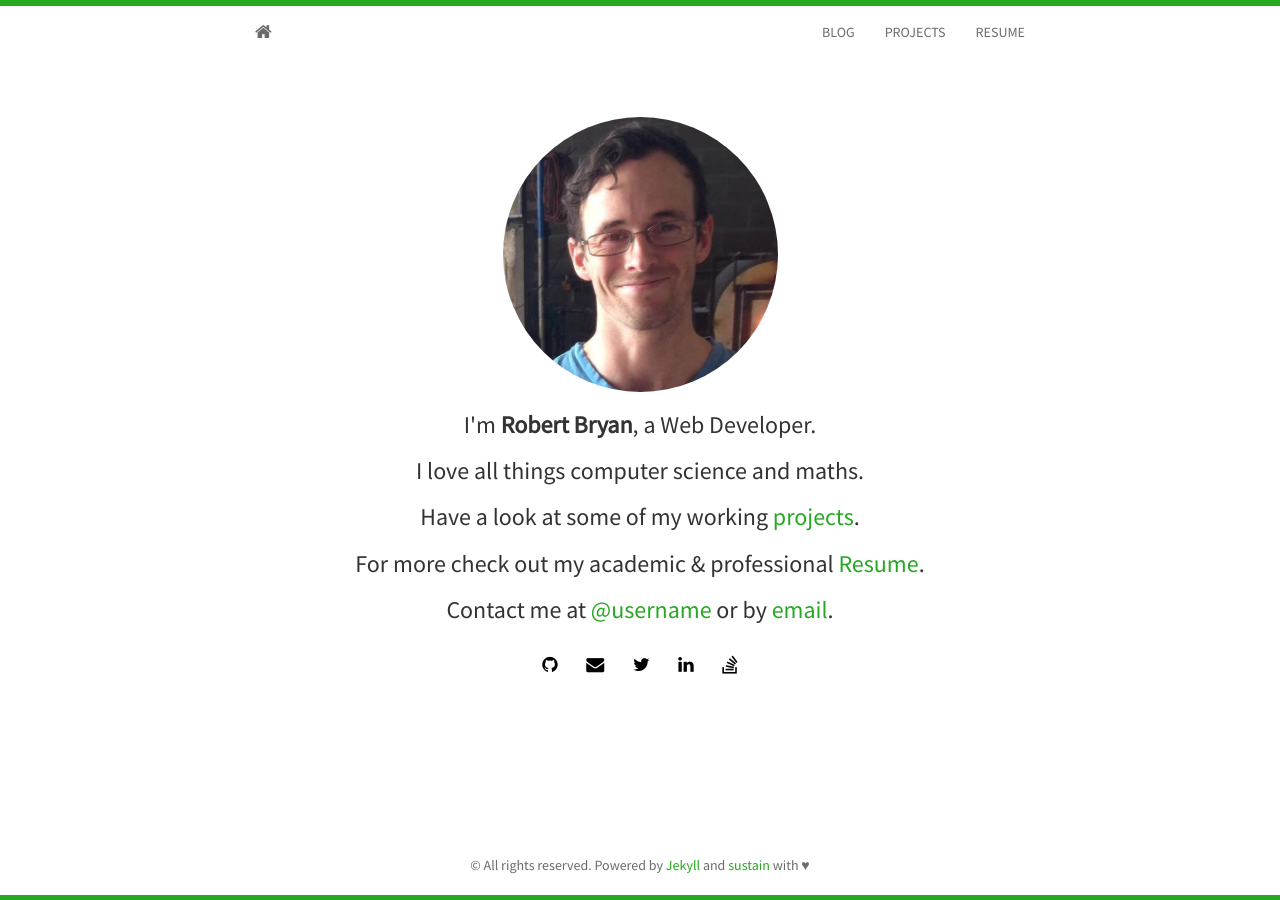
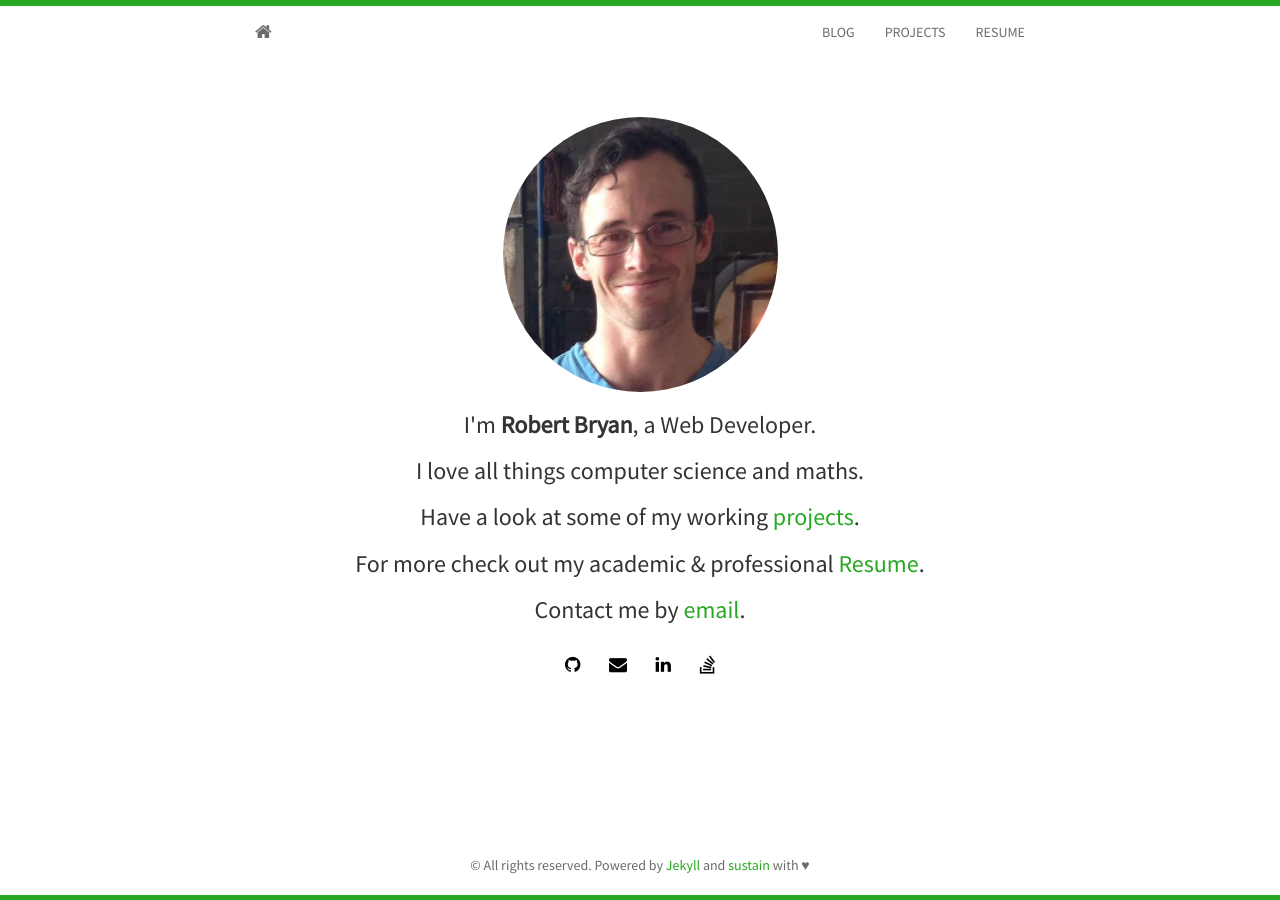
Before and after one commit to Brayn7/brayn7.github.io, a Jekyll site: the page built from index.html, in a window 1280 px wide. Built offline with Jekyll 4.4.1, drawn with Linux system fonts in a browser that asks for light colours; nearby versions of some CDN libraries; the list of posts is cut into pages by our own code.

Commit message:
minimal changes

```diff
--- a/_config.yml
+++ b/_config.yml
@@ -12,7 +12,7 @@
 
 # edit here to achieve your personal greatness
 url: http://brayn7.github.io/
-baseurl: http://brayn7.github.io/
+baseurl: /home/
 title: Robert Bryan
 author: Robert Bryan
 description: Personal blog and resume
--- a/_includes/header.html
+++ b/_includes/header.html
@@ -7,7 +7,7 @@
       <ul class="nav navbar-nav navbar-right">
         <li><a href="{{ site.baseurl }}blog.html">BLOG</a></li>
         <li><a href="{{ site.baseurl }}projects.html">PROJECTS</a></li>
-        <li><a href="http://biomadeira.github.io/vitae">RESUME</a></li>
+        <li><a href="http://brayn7.github.io/resume">RESUME</a></li>
       </ul>
     </div>
   </div>
--- a/_includes/social.html
+++ b/_includes/social.html
@@ -7,9 +7,6 @@
 	  <a href="mailto:{{ site.email}}"><i class="fa fa-envelope"></i></a>
     {% endif %}
 
-    {% if site.twitter %}
-	  <a href="http://twitter.com/{{ site.twitter }}"><i class="fa fa-twitter"></i></a>
-    {% endif %}
     {% if site.linkedin %}
 	  <a href="http://linkedin.com/in/{{ site.linkedin }}"><i class="fa fa-linkedin"></i></a>
     {% endif %}
--- a/index.html
+++ b/index.html
@@ -11,7 +11,7 @@
 	  <h3>I love all things computer science and maths.</h3>
 	  <h3>Have a look at some of my working <a href="{{ site.baseurl }}projects.html"> projects</a>.</h3>
 	  <h3>For more check out my academic &amp; professional <a href="http://brayn7.github.io/resume">Resume</a>.</h3>
-	  <h3>Contact me at <a href="http://twitter.com/{{ site.twitter }}">@{{ site.twitter }}</a> or by <a href="mailto:{{ site.email }}">email</a>.</h3>
+	  <h3>Contact me by <a href="mailto:{{ site.email }}">email</a>.</h3>
 	  {% include social.html %}
 	</div>
 </section>
```
Also changed, not shown: 13 other files.
